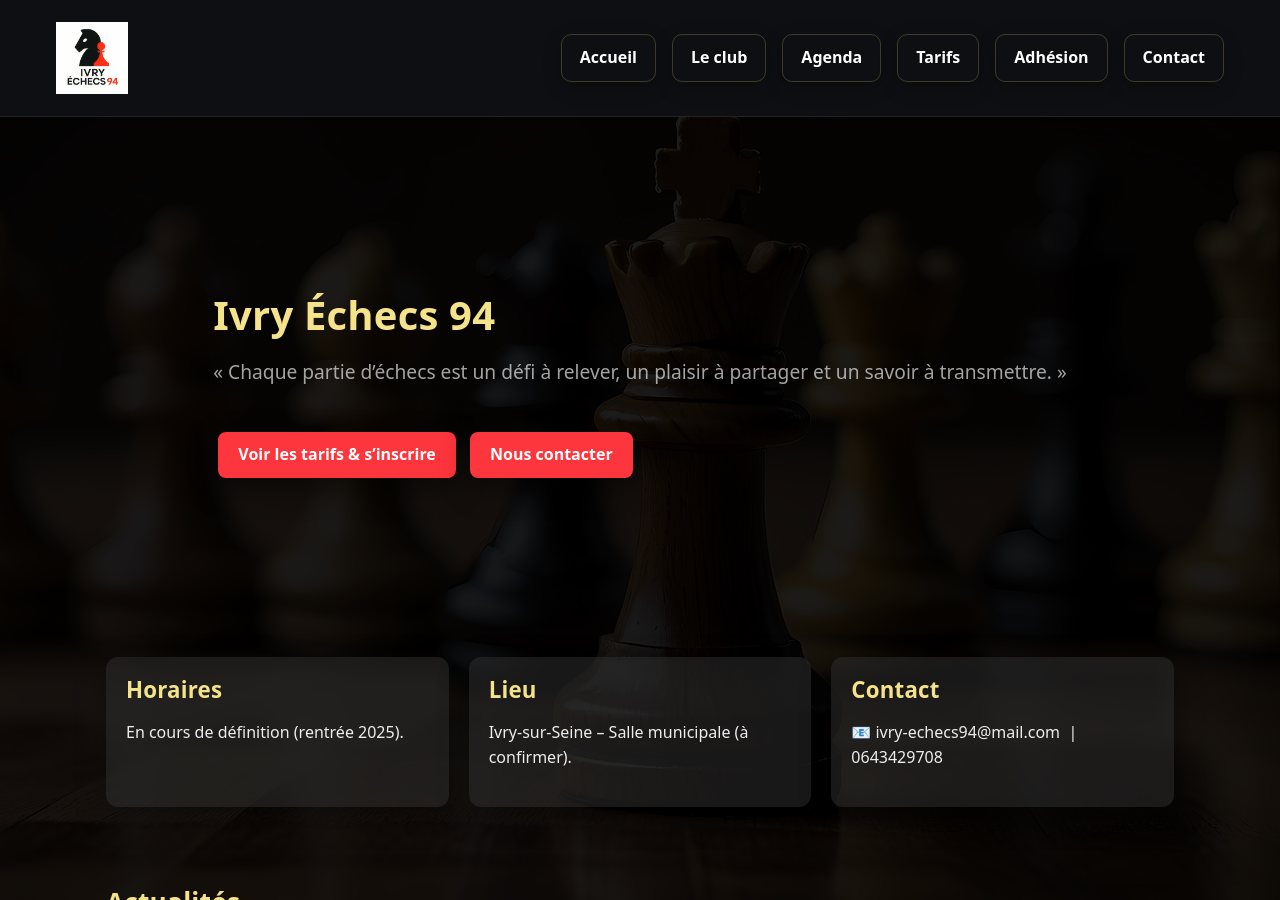
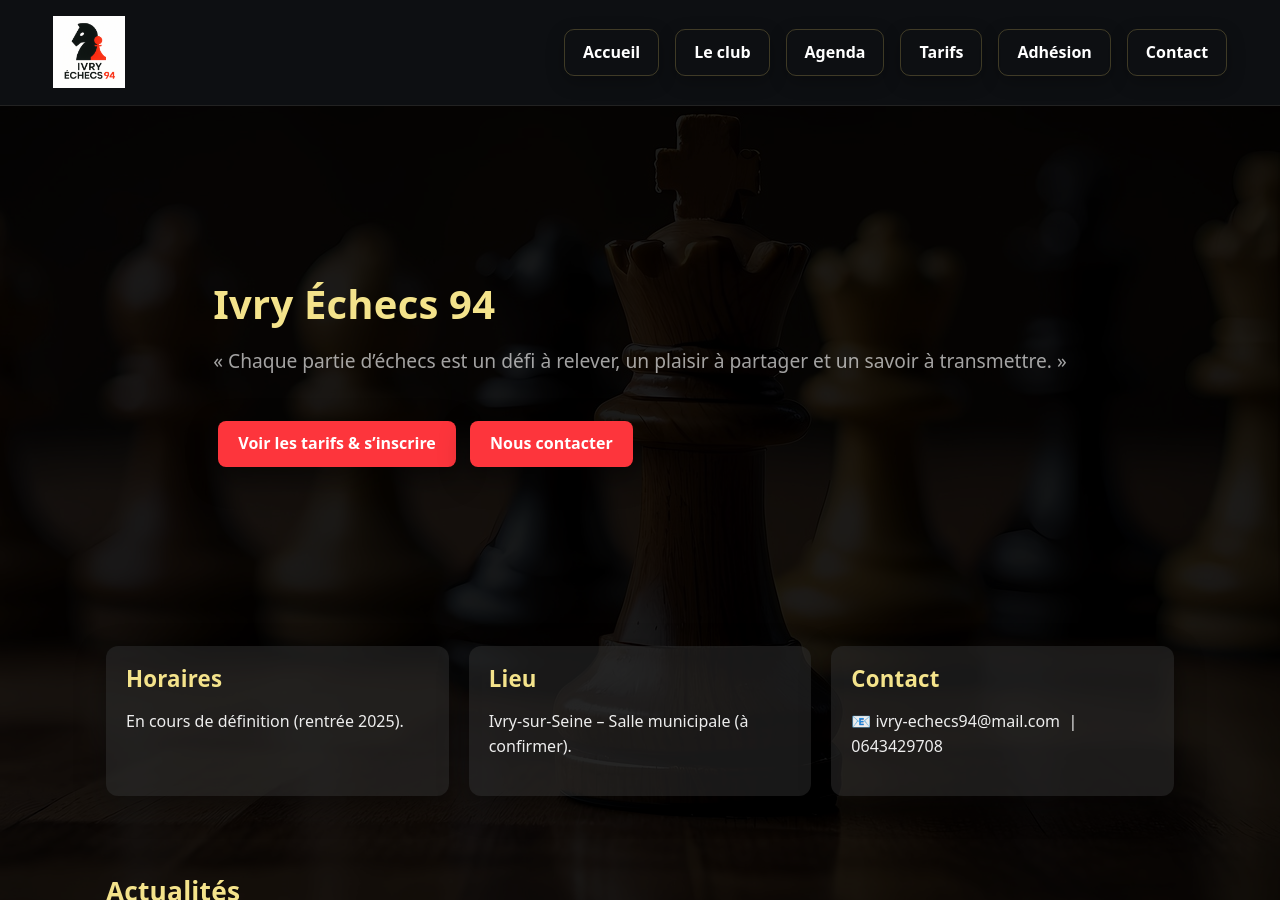
Before and after one commit to Nelwyn64/ivry-echecs-94, a Jekyll site: the page built from index.html, in a window 1280 px wide and 900 px high. Built offline with Jekyll 4.4.1, drawn with Linux system fonts in a browser that asks for light colours.

Commit message:
Réduction de la hauteur de la barre du header (padding)

```diff
--- a/css/styles.css
+++ b/css/styles.css
@@ -152,7 +152,7 @@ body {
   background: #0d0f12; color: #fff; border-bottom: 1px solid #222;
 }
 .site-header .container {
-  max-width: 1200px; margin: 0 auto; padding: 0.75rem 1rem;
+  max-width: 1200px; margin: 0 auto; padding: 0.4rem 0.8rem;
   display: flex; align-items: center; gap: 1rem;
 }
 .logo { font-weight: 800; color: #ffd86b; text-decoration: none; font-size: 1.15rem; }
```
